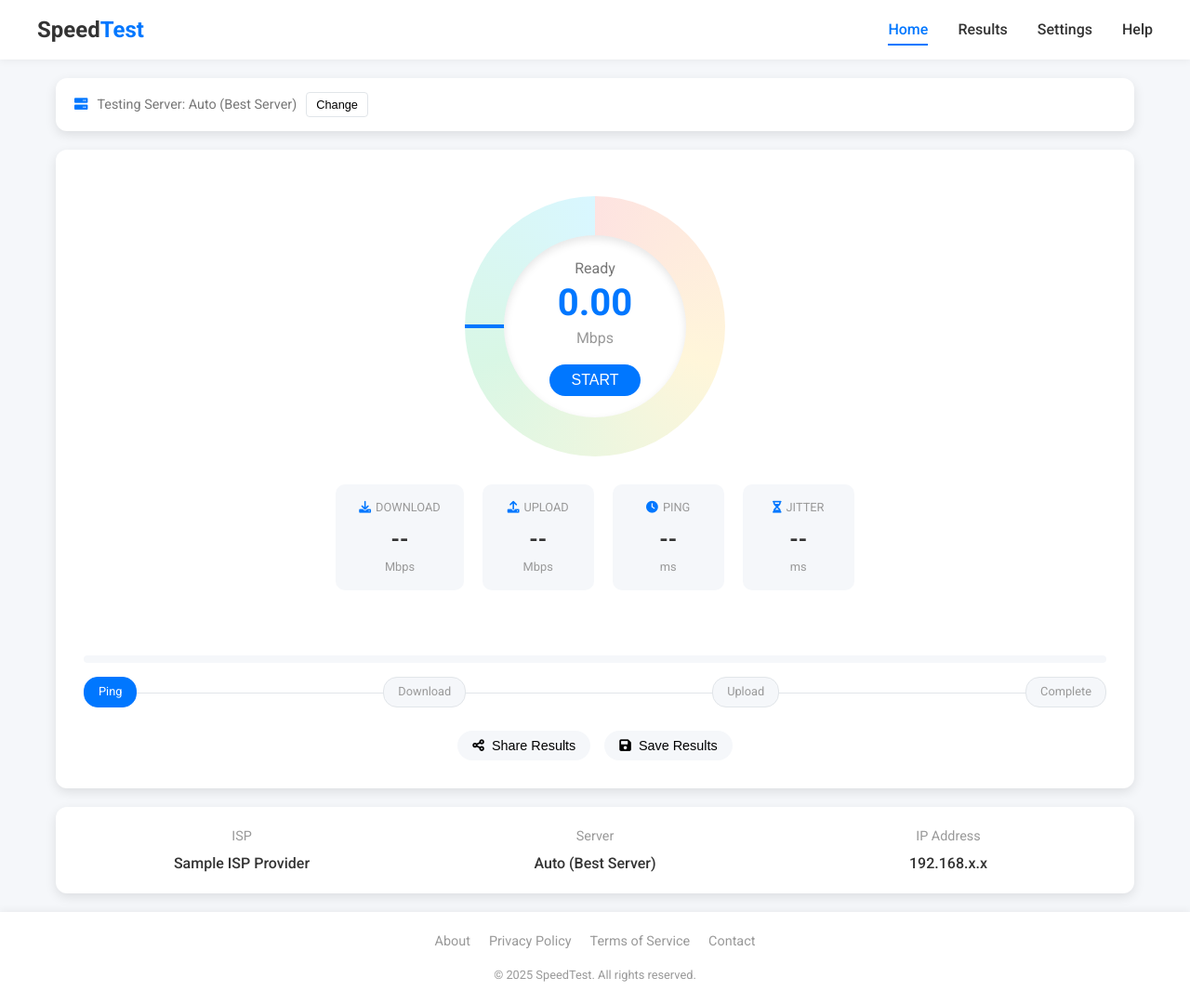
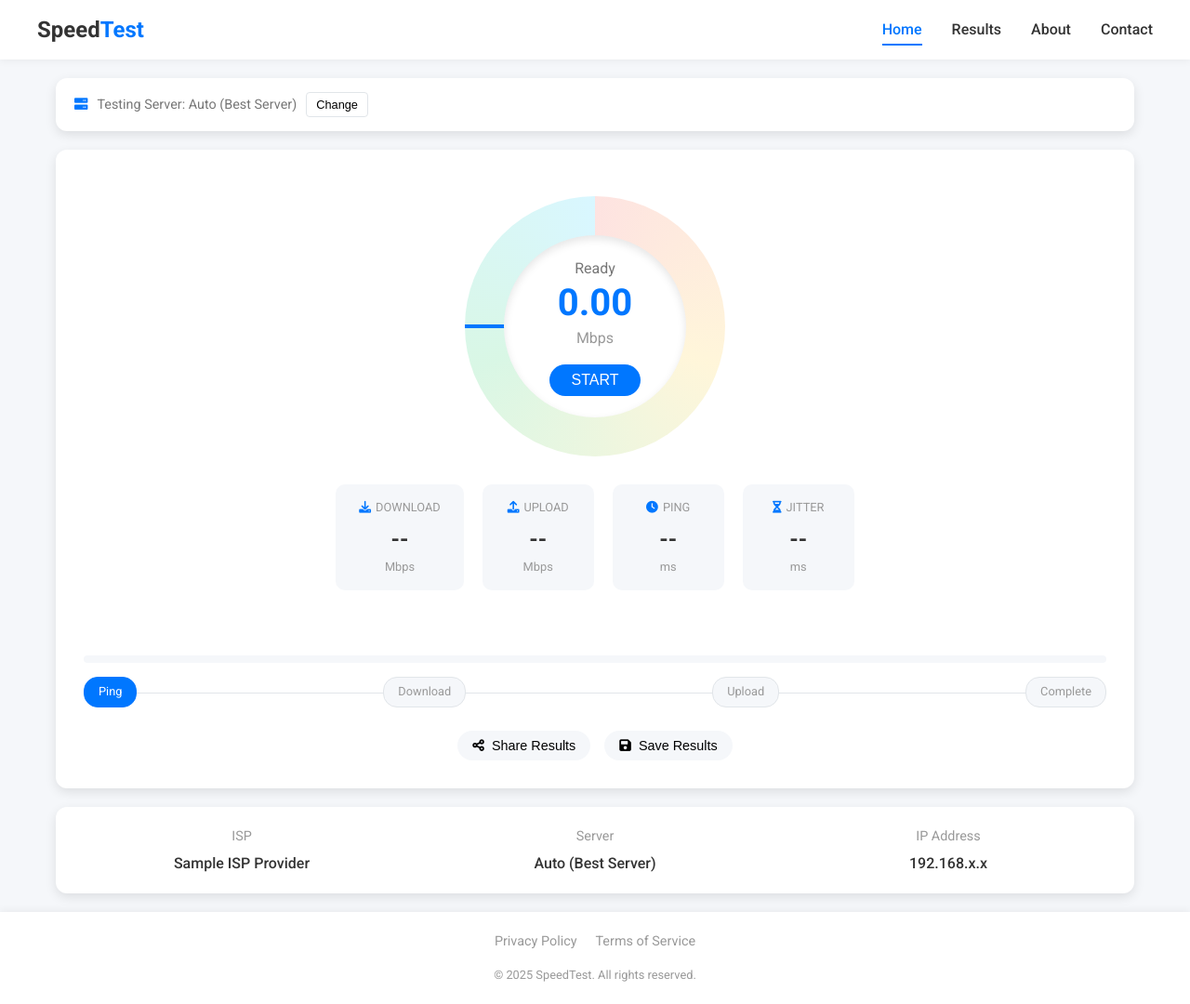
Before and after one commit to devrohanshah/speedtestpro, a plain HTML site: page index.html in a window 1280 px wide. Shown: the whole page at 93% size. Drawn offline with Linux system fonts and the light colour scheme.

Commit message:
Update index.html

```diff
--- a/index.html
+++ b/index.html
@@ -23,8 +23,8 @@
                 <ul class="nav-list" id="navList">
                     <li class="nav-item"><a href="#" class="active">Home</a></li>
                     <li class="nav-item"><a href="#">Results</a></li>
-                    <li class="nav-item"><a href="#">Settings</a></li>
-                    <li class="nav-item"><a href="help.html">Help</a></li>
+                    <li class="nav-item"><a href="about.html">About</a></li>
+                    <li class="nav-item"><a href="contact.html">Contact</a></li>
                 </ul>
             </div>
         </nav>
@@ -169,10 +169,8 @@
     <footer>
         <div class="footer-container">
             <div class="footer-links">
-                <a href="#">About</a>
                 <a href="#">Privacy Policy</a>
                 <a href="#">Terms of Service</a>
-                <a href="#">Contact</a>
             </div>
             <div class="footer-copyright">
                 &copy; 2025 SpeedTest. All rights reserved.
```
